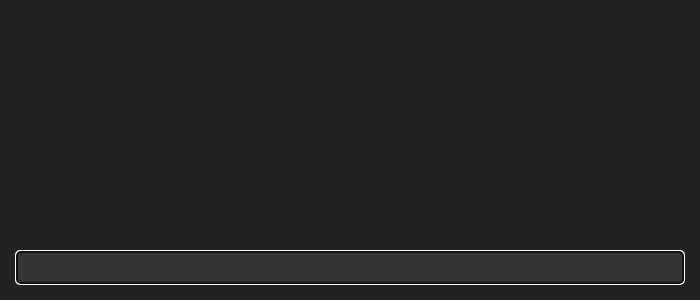
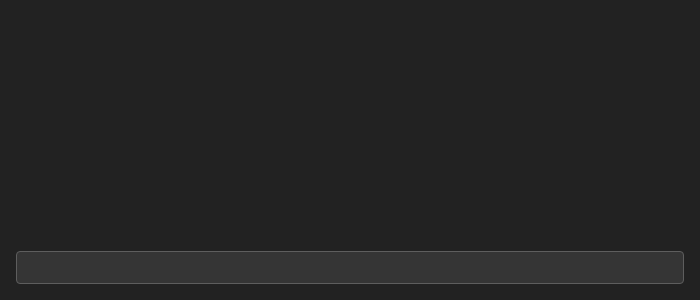
Before and after one commit to jonasmusall/texpaste, an Electron app: page index.html in a window 700 px wide. Shown: the part 500-800 px from the top of the page. Drawn offline with nearby package versions, Linux system fonts and the light colour scheme.

Commit message:
Prevent focus outline for input field

```diff
--- a/main.css
+++ b/main.css
@@ -44,6 +44,10 @@ body {
     border-radius: 4px;
 }
 
+#tex-input:focus {
+    outline: none;
+}
+
 .flex-container {
     display: flex;
     flex-direction: column;
```
